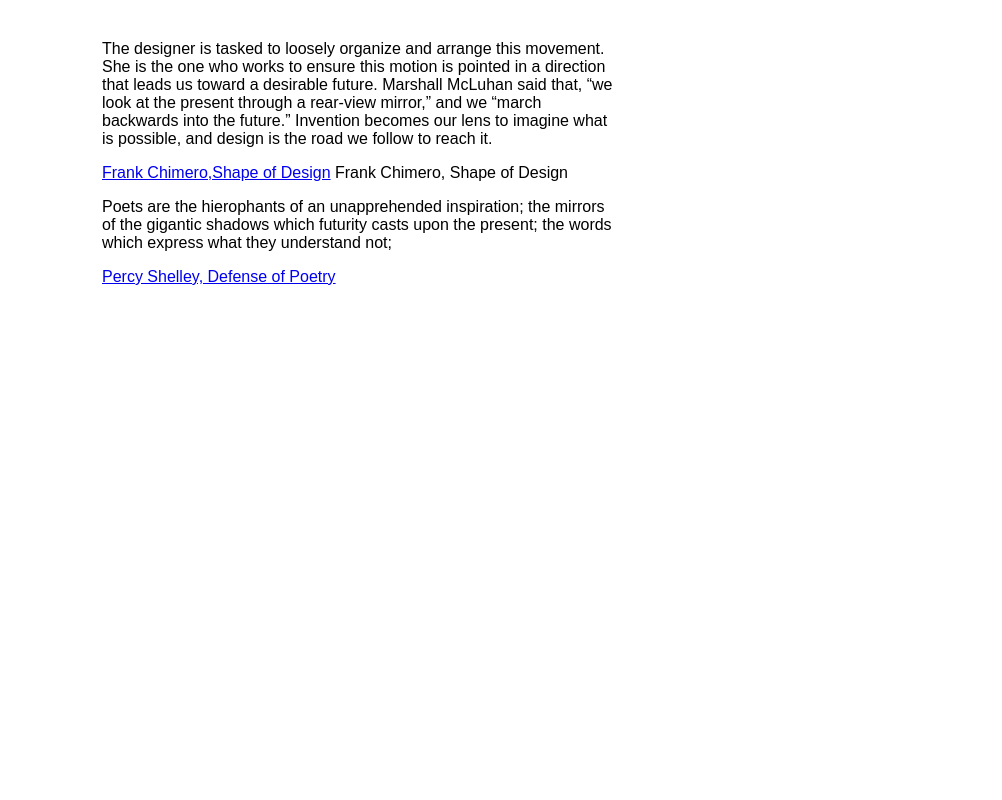
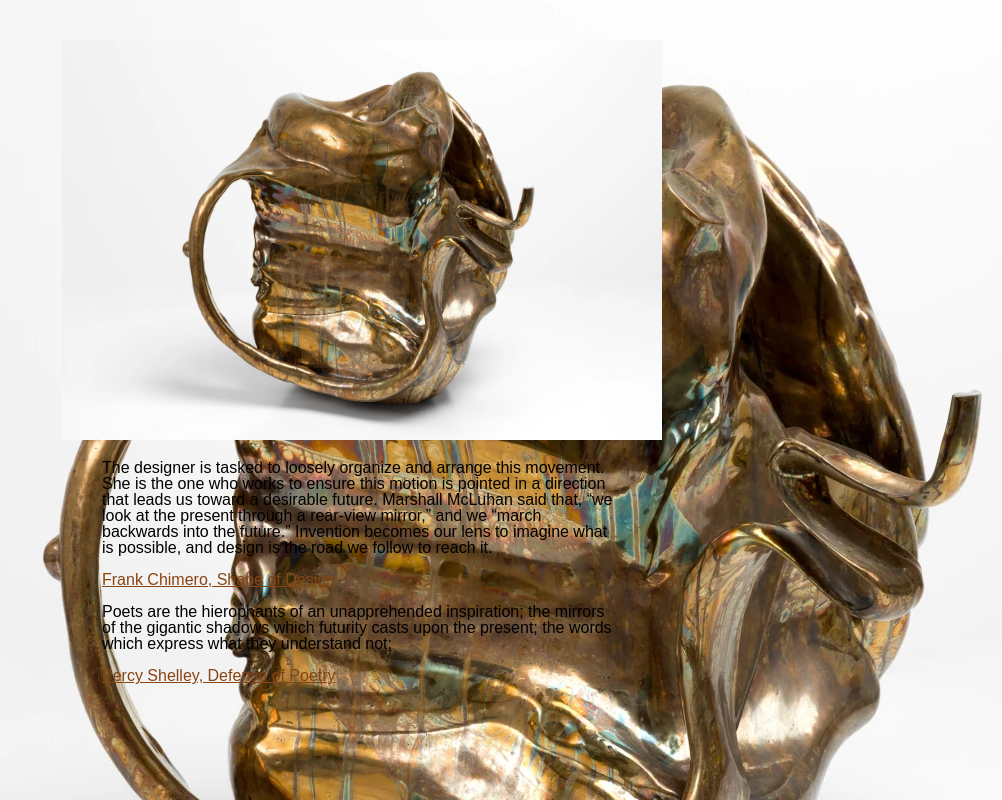
Before and after one commit to azarifpraxis/azarifpraxis.github.io, a plain HTML site: page index.html in a window 1280 px wide. Shown: the whole page, without its empty margins (278-1280 px from the left). Drawn offline with Linux system fonts and the light colour scheme; a web font is replaced by a local one.

Commit message:
images stuff

```diff
--- a/index.html
+++ b/index.html
@@ -10,11 +10,15 @@
     <title>Document</title>
 </head>
 <body>
+
+    <img src="images/kasmingallery-alma-allen-not-yet-titled-2022 (1).webp" alt="kasmin gallery artwork of a frog shell">
+
     <blockquote>
    <p>The designer is tasked to loosely organize and arrange this movement. She is the one who works to ensure this motion is pointed in a direction that leads us toward a desirable future. Marshall McLuhan said that, “we look at the present through a rear-view mirror,” and we “march backwards into the future.” Invention becomes our lens to imagine what is possible, and design is the road we follow to reach it.</p>
-   <p><a href="https://shapeofdesignbook.com/chapters/00-introduction/">Frank Chimero,Shape of Design</a> Frank Chimero, Shape of Design</p>
+   <p><a href="https://shapeofdesignbook.com/chapters/00-introduction/">Frank Chimero, Shape of Design</a></p>
    <p>Poets are the hierophants of an unapprehended inspiration; the mirrors of the gigantic shadows which futurity casts upon the present; the words which express what they understand not;</p>
    <p><a href ="https://www.poetryfoundation.org/articles/69388/a-defence-of-poetry">Percy Shelley, Defense of Poetry</a></p>
     </blockquote>
+
 </body>
 </html>
--- a/style.css
+++ b/style.css
@@ -2,5 +2,29 @@ body {
   font-family: "Zalando Sans", sans-serif;
     width: 600px;
     margin: 40px auto;
+    background-image: url(images/kasmingallery-alma-allen-not-yet-titled-2022\ \(1\).webp);
+    background-repeat: no-repeat;
+   /*  background-size: cover; */
 
 }
+
+blockquote {
+    font-size: 1em;
+    line-height: 1em;
+}
+
+a:link{color:#884411}
+a:visited{color:#129046}
+a:hover, a:focus{color:#334199}
+a:active{color:#197561}
+
+img {
+  max-width: 100%;
+  width: auto;
+  height: auto;
+}
+
+figure {
+
+  max-height: 90vh;
+}
```
Also changed, not shown: images/cropped-emily-skaja-brute4.jpg (added), images/kasmingallery-alma-allen-not-yet-titled-2022 (1).webp (added), images/kasmingallery-alma-allen-not-yet-titled-2022.webp (added), images/pixel-heart.webp (added), 1 other file.
